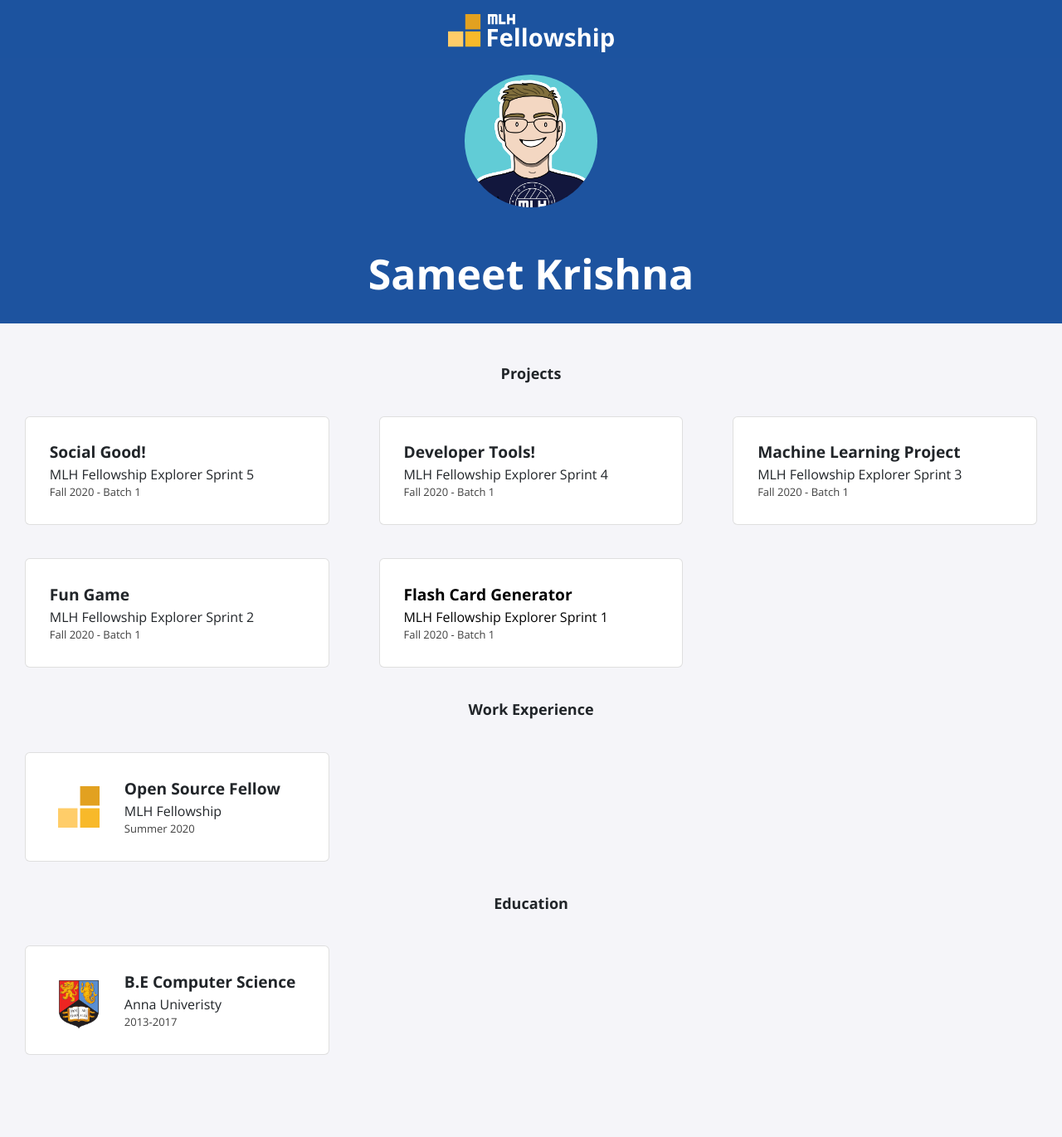
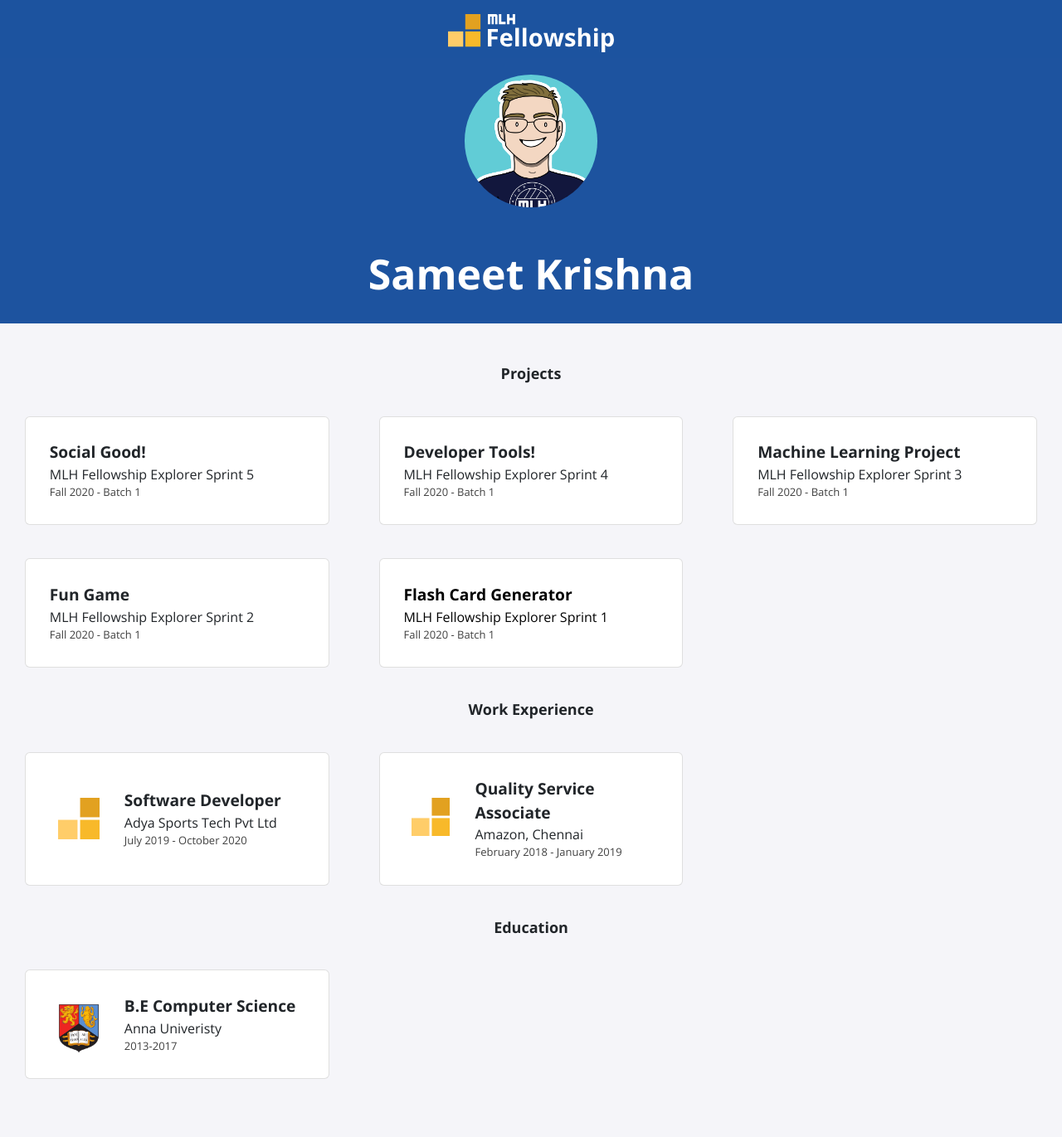
Before and after one commit to krishnasameeth/krishnasameeth.github.io, a Jekyll site: the page built from index.html, in a window 1280 px wide. Shown: the whole page at 83% size. Built offline with Jekyll 4.4.1, drawn with Linux system fonts in a browser that asks for light colours; nearby versions of some CDN libraries; before the commit the page ends 1342 px from its top, so only the background shows below that.

Commit message:
Update experience.yml

```diff
--- a/_data/experience.yml
+++ b/_data/experience.yml
@@ -1,4 +1,9 @@
-- role: Open Source Fellow
-  company: MLH Fellowship
-  dates: Summer 2020
+- role: Software Developer
+  company: Adya Sports Tech Pvt Ltd
+  dates: July 2019 - October 2020
   logo: fellowship.svg
+
+- role: Quality Service Associate
+  company: Amazon, Chennai
+  dates: February 2018 - January 2019
+  logo: fellowship.svg
```
